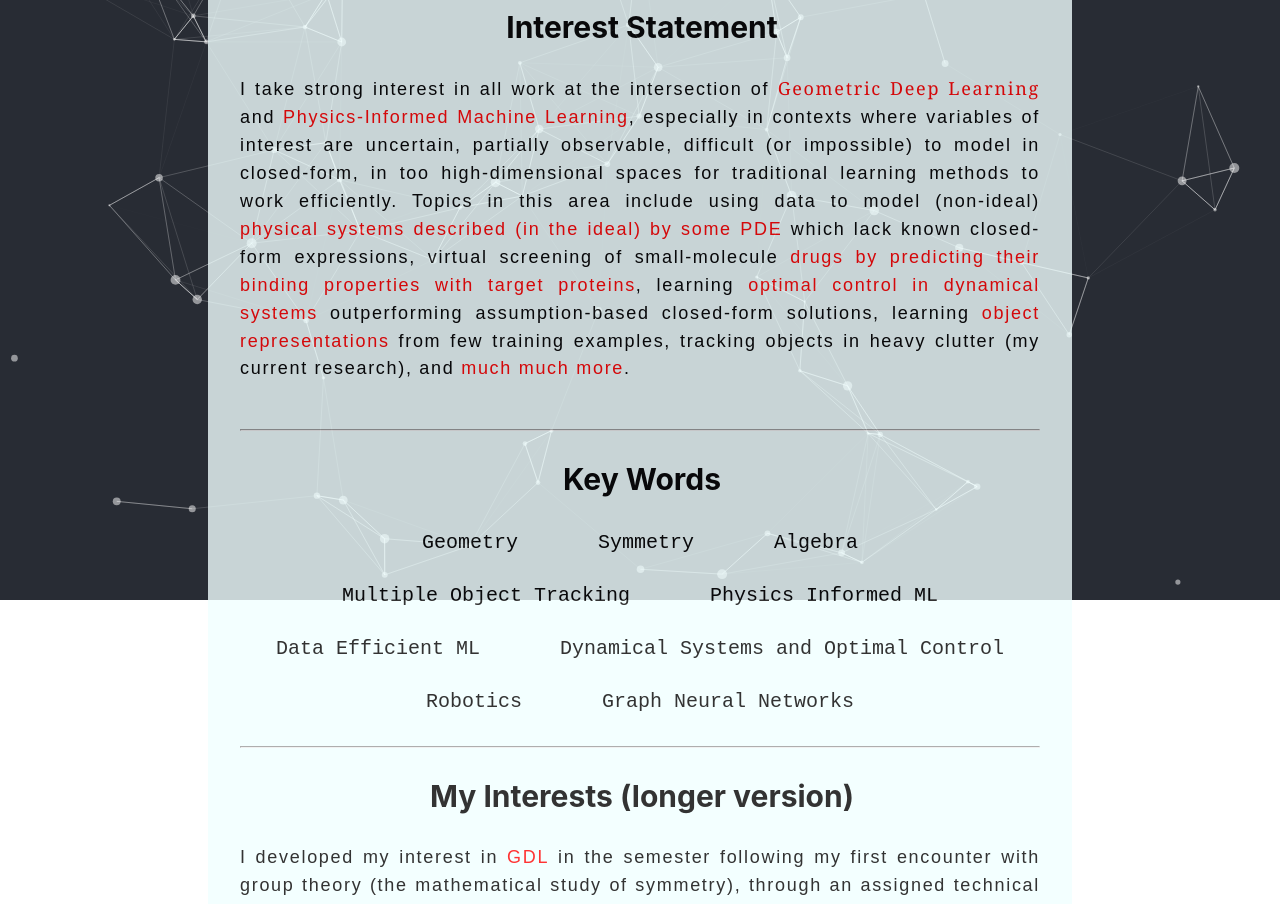
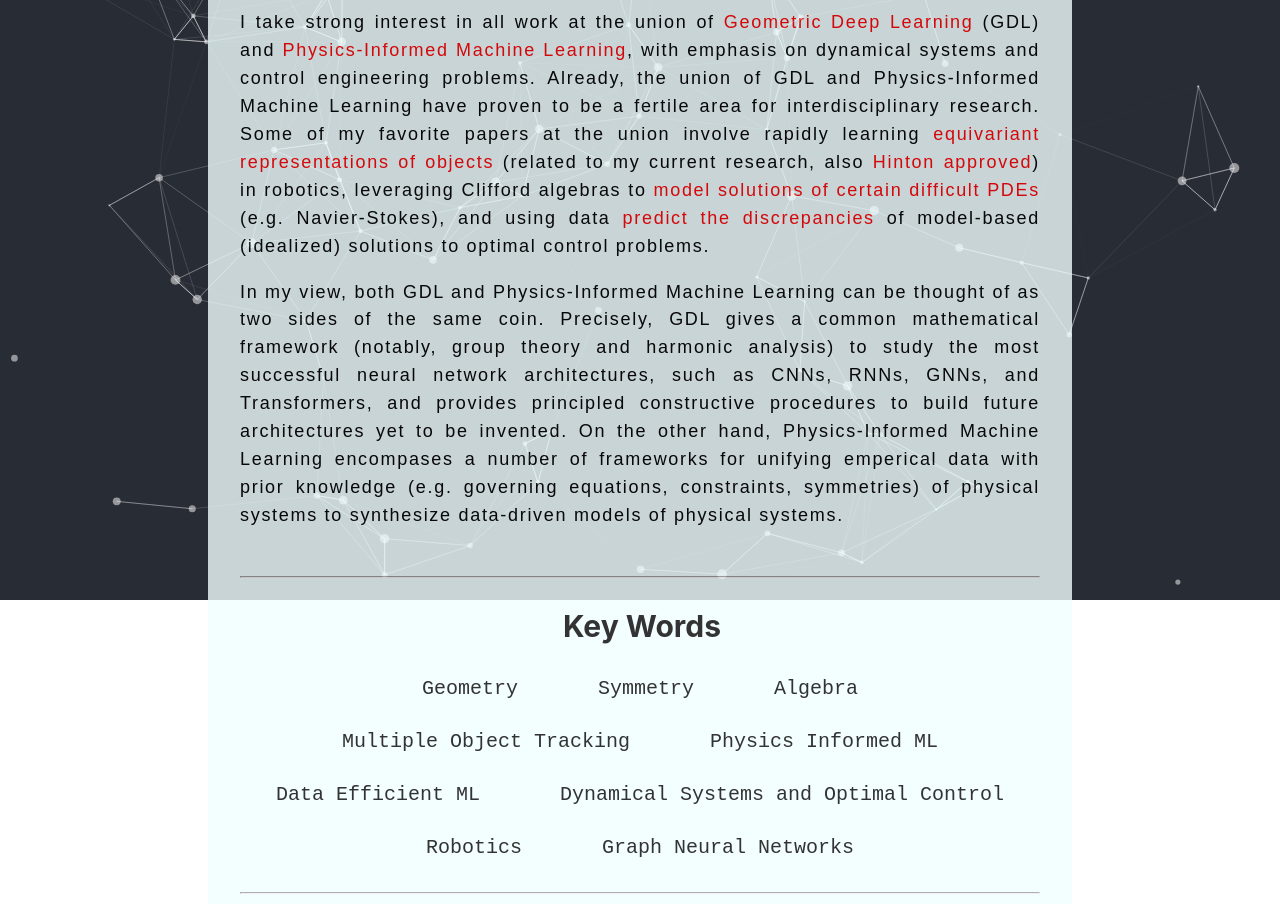
Before and after one commit to clay-curry/Website, a React (Create React App) app: page /research in a window 1280 px wide. Shown: the part 200-1104 px from the top of the page. Built offline with nearby package versions, Linux system fonts and the light colour scheme.

Commit message:
new changes, removed technical details

```diff
--- a/src/components/Hero.tsx
+++ b/src/components/Hero.tsx
@@ -7,8 +7,9 @@ function Hero() {
     <div className='hero'>
         <img src={require('../images/Clay_Face.JPG')} alt="Portrait of Clayton Curry" />
         <div className='text'>
+            <div className='text'>Multiple Object Tracking</div>
+            <div className='text'>+</div>
             <div className='text'>Geometric Deep Learning</div>
-            <div className='text'>Physics-Informed Machine Learning</div>
             <div className='social'>
                 <a href="https://github.com/claycurry34"><svg id="gh" xmlns="http://www.w3.org/2000/svg" viewBox="0 0 24 24"><path fill="currentColor" d="M12 0c-6.626 0-12 5.373-12 12 0 5.302 3.438 9.8 8.207 11.387.599.111.793-.261.793-.577v-2.234c-3.338.726-4.033-1.416-4.033-1.416-.546-1.387-1.333-1.756-1.333-1.756-1.089-.745.083-.729.083-.729 1.205.084 1.839 1.237 1.839 1.237 1.07 1.834 2.807 1.304 3.492.997.107-.775.418-1.305.762-1.604-2.665-.305-5.467-1.334-5.467-5.931 0-1.311.469-2.381 1.236-3.221-.124-.303-.535-1.524.117-3.176 0 0 1.008-.322 3.301 1.23.957-.266 1.983-.399 3.003-.404 1.02.005 2.047.138 3.006.404 2.291-1.552 3.297-1.23 3.297-1.23.653 1.653.242 2.874.118 3.176.77.84 1.235 1.911 1.235 3.221 0 4.609-2.807 5.624-5.479 5.921.43.372.823 1.102.823 2.222v3.293c0 .319.192.694.801.576 4.765-1.589 8.199-6.086 8.199-11.386 0-6.627-5.373-12-12-12z"/></svg></a>
                 <a href="https://www.linkedin.com/in/clay-curry/"><svg id="in" xmlns="http://www.w3.org/2000/svg" viewBox="0 0 24 24"><path fill="currentColor" d="M19 0h-14c-2.761 0-5 2.239-5 5v14c0 2.761 2.239 5 5 5h14c2.762 0 5-2.239 5-5v-14c0-2.761-2.238-5-5-5zm-11 19h-3v-11h3v11zm-1.5-12.268c-.966 0-1.75-.79-1.75-1.764s.784-1.764 1.75-1.764 1.75.79 1.75 1.764-.783 1.764-1.75 1.764zm13.5 12.268h-3v-5.604c0-3.368-4-3.113-4 0v5.604h-3v-11h3v1.765c1.396-2.586 7-2.777 7 2.476v6.759z"/></svg></a>
--- a/src/pages/Home.tsx
+++ b/src/pages/Home.tsx
@@ -3,6 +3,7 @@ import '../styles/style.css';
 import { NavBar, Hero, Footer, PageContent, ContactBtn, MoreComing } from '../components';
 
 function Home() {
+  const hougen = "https://www.ou.edu/coe/cs/people/hougen";
   const partnership = "https://ou.edu/research-norman/news-events/2020/oc-alc-teams-up-with-ou-on-educational-partnership-agreement";
   return (
     <>
@@ -12,18 +13,19 @@ function Home() {
         <h2>My Journey</h2>
 
         <p>
-          I'm a US-based technologist, mathematics-obsessed software engineer, deep learner, and German Sheppard master. My interests are in creating and
-          democratizing technologies and systems that maximize human wellbeing, scientific discovery, national security, environmental quality, and economic prosperity.
-        </p>
-        <p>
-          Right now, I am an undergraduate research assistant under the wing of <a href="https://www.ou.edu/coe/cs/people/hougen">Dr. Dean Hougen</a>, director of the School of Computer Science at the University of Oklahoma.
-          Lately we have been working with engineers from the <a href={partnership}>Oklahoma City Air Logistics Complex (76 SWEG)</a> on projects
-          geared towards information fusion in object-tracking sensor networks.
+          I'm a US-based deep learner, math obsessed software engineer, and German Sheppard dad. I also happen to be an undergraduate research
+          assistant under the wing of <a href={hougen}>Dr. Dean Hougen</a> working with engineers from the <a href={partnership}>Oklahoma City Air
+          Logistics Complex (76 SWEG)</a> on projects geared towards information fusion in object-tracking sensor networks.
         </p>
 
         <p>
+          My interests are in machine learning broadly, but I
+          have taken interest in special topics described here on my website. Above all, my interests are in creating and sharing technologies that
+          democratize knowledge/research, maximize research productivitiy, protect national security, and improve environmental quality.
+        </p>
+        <p>
           I'm also seeking full-time opportunities starting in December (my expected graduation date), which are likely to be stepping stones into
-          graduate school (though I am perfectly fine with taking a gap semester, or several). My interests are in machine learning broadly, but I have taken interest in special topics described here on my website. If anything here looks interesting, <i>please</i> reach out (yes you) to get in touch!
+          graduate school (though I am perfectly fine with taking a gap semester, or several). If anything here looks interesting, <i>please</i> reach out to get in touch!
         </p>
 
         <ContactBtn />
--- a/src/pages/Research.tsx
+++ b/src/pages/Research.tsx
@@ -13,16 +13,14 @@ function Research() {
       <Statement />
       <hr />
       <Keywords />
-      <hr />
-      <Longer />
       <MoreComing />
     </PageContent>
     <Footer />
     </>);
 }
 const gdl="https://geometricdeeplearning.com/"
+const databook="http://databookuw.com"
 const risi="https://arxiv.org/abs/2203.06153"
-const mlst="https://youtu.be/bIZB1hIJ4u8"
 const pde="https://arxiv.org/abs/2209.04934"
 const brunton="https://www.youtube.com/watch?v=7n7xaviepKM"
 const gcnn = "https://proceedings.mlr.press/v48/cohenc16.html"
@@ -35,13 +33,19 @@ function Statement() {
 
 
   return (<Fragment>
-      <h3>Interest Statement</h3>
       <p>
-        I take strong interest in all work at the intersection of <b><a href={gdl}>Geometric Deep Learning</a></b> and  <a href={risi}>Physics-Informed Machine Learning</a>, especially in contexts where variables of interest are uncertain,
-        partially observable, difficult (or impossible) to model in closed-form, in too high-dimensional spaces for traditional learning methods to work efficiently. Topics in this area include using data to model (non-ideal) <a href={pde}>physical
-        systems described (in the ideal) by some PDE</a> which lack known closed-form expressions, virtual screening of small-molecule <a href={architectures}>drugs by predicting their binding properties with target proteins</a>,
-        learning <a href={brunton}>optimal control in dynamical systems</a> outperforming assumption-based closed-form solutions, learning <a href={object_representation}>object representations</a> from few training examples, tracking objects in heavy
-        clutter (my current research), and <a href={follow_on}>much much more</a>.
+        I take strong interest in all work at the union of <a href={gdl}>Geometric Deep Learning</a> (GDL) and <a href={databook}>Physics-Informed Machine Learning</a>,
+        with emphasis on dynamical systems and control engineering problems. Already, the union of GDL and Physics-Informed Machine Learning have proven to be a fertile area
+        for interdisciplinary research. Some of my favorite papers at the union involve rapidly learning <a href={object_representation}>equivariant
+        representations of objects</a> (related to my current research, also <a href={geoff}>Hinton approved</a>) in robotics, leveraging Clifford algebras to <a href={pde}>
+        model solutions of certain difficult PDEs</a> (e.g. Navier-Stokes), and using data <a href={brunton}>predict the discrepancies</a> of model-based (idealized)
+        solutions to optimal control problems.
+      </p>
+      <p>
+        In my view, both GDL and Physics-Informed Machine Learning can be thought of as two sides of the same coin. Precisely, GDL gives a common mathematical
+        framework (notably, group theory and harmonic analysis) to study the most successful neural network architectures, such as CNNs, RNNs, GNNs, and Transformers,
+        and provides principled constructive procedures to build future architectures yet to be invented. On the other hand, Physics-Informed Machine Learning encompases a number of
+        frameworks for unifying emperical data with prior knowledge (e.g. governing equations, constraints, symmetries) of physical systems to synthesize data-driven models of physical systems.
       </p>
       <br />
 
@@ -70,14 +74,14 @@ function Keywords() {
 function Longer(){
   return (<><h3>My Interests (longer version)</h3>
   <p>
-  I developed my interest in <a href={gdl}>GDL</a> in the semester following my first encounter with group theory (the mathematical
-  study of symmetry), through an assigned technical report on Cohen and Welling's, <i><a href={gcnn}>Group Equivariant Convolutional
+  I developed my interest in <a href={gdl}>Geometric Deep Learning</a> in the semester following my first encounter with group theory (the mathematical
+  study of symmetry), through an assigned technical report on Cohen & Welling's, <i><a href={gcnn}>Group Equivariant Convolutional
   Networks</a></i>. Since their publication, a number of follow-on works have pushed the deep learning community closer to the goal
   of general (universally approximating) equivariant models capable of respecting arbitrary symmetries (e.g. <i>SO(3)</i>, <i>SE(3)</i>,
   <i>E(n)</i>, and other Lie groups) of arbitrary data (multi-vector valued graphs) living in almost-arbitrary manifolds (e.g. vector
   space of R^n, the n-dimensional sphere) called homogenous spaces. Equivariant networks which operate on data projected onto a harmonic
   basis with symmetries of the data expressed in their irreducible representations are, in recent literature, called "Steerable Neural
-  Networks". If these don't grab your interest, equivariant networks are also <a href={geoff}>Hinton approved</a>.
+  Networks".
   </p>
   <br />
   </>);
```
